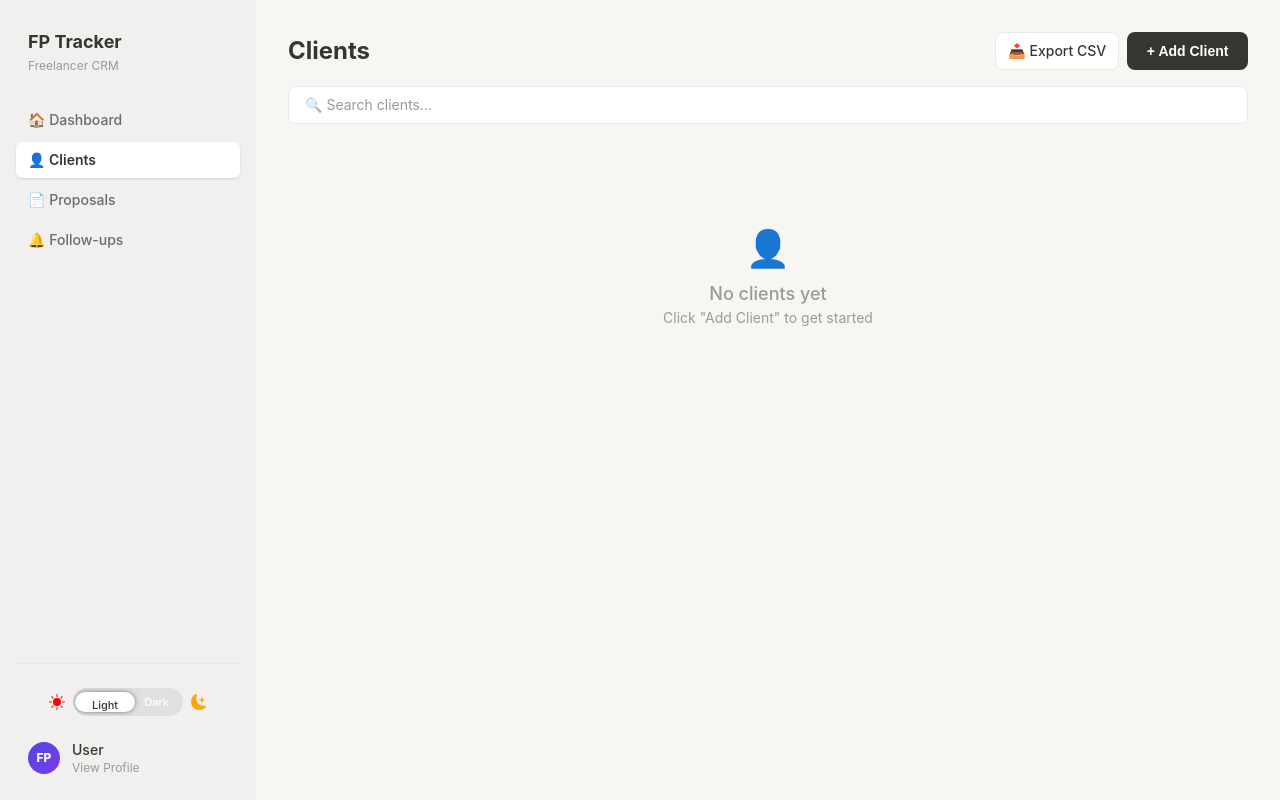
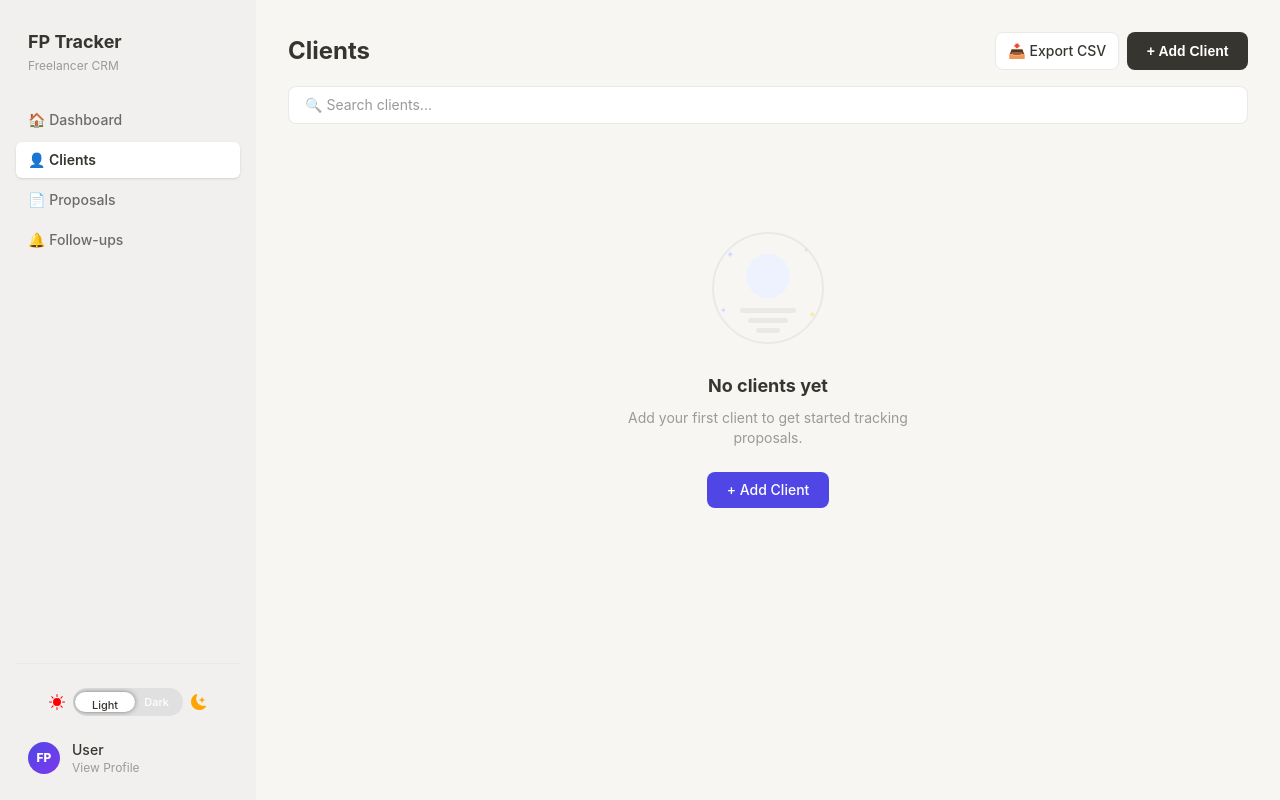
Before and after one commit to html-moiz03/freelancer-proposal-tracker, a React (Vite) app: page /dashboard/clients in a window 1280 px wide. Built offline with nearby package versions, Linux system fonts and the light colour scheme.

Commit message:
feat: add empty state illustrations to Clients, Proposals and Follow-ups

```diff
--- /dev/null
+++ b/src/components/EmptyState.jsx
@@ -0,0 +1,50 @@
+export default function EmptyState({ icon, title, description, actionLabel, onAction, isDark }) {
+  return (
+    <div className="flex flex-col items-center justify-center py-20 text-center">
+
+      {/* SVG Illustration */}
+      <div style={{ marginBottom: '24px' }}>
+        <svg width="120" height="120" viewBox="0 0 120 120" fill="none" xmlns="http://www.w3.org/2000/svg">
+          {/* Base circle */}
+          <circle cx="60" cy="60" r="55" fill={isDark ? '#1e1e1e' : '#F7F6F3'} stroke={isDark ? '#2a2a2a' : '#E9E9E7'} strokeWidth="2"/>
+
+          {/* Icon background */}
+          <circle cx="60" cy="48" r="22" fill={isDark ? '#2a2a2a' : '#EEF2FF'}/>
+
+          {/* Dynamic emoji icon */}
+          <text x="60" y="56" textAnchor="middle" fontSize="22">{icon}</text>
+
+          {/* Lines suggesting empty list */}
+          <rect x="32" y="80" width="56" height="5" rx="2.5" fill={isDark ? '#2a2a2a' : '#E9E9E7'}/>
+          <rect x="40" y="90" width="40" height="5" rx="2.5" fill={isDark ? '#2a2a2a' : '#E9E9E7'}/>
+          <rect x="48" y="100" width="24" height="5" rx="2.5" fill={isDark ? '#2a2a2a' : '#E9E9E7'}/>
+
+          {/* Doodle stars */}
+          <text x="18" y="30" fontSize="10" fill="#c7d2fe" opacity="0.8">✦</text>
+          <text x="95" y="25" fontSize="8" fill="#e9d5ff" opacity="0.8">✦</text>
+          <text x="100" y="90" fontSize="10" fill="#fde68a" opacity="0.8">✦</text>
+          <text x="12" y="85" fontSize="8" fill="#c7d2fe" opacity="0.8">✦</text>
+        </svg>
+      </div>
+
+      {/* Text */}
+      <h3 className="text-lg font-bold mb-2" style={{ color: isDark ? '#ffffff' : '#37352F' }}>
+        {title}
+      </h3>
+      <p className="text-sm mb-6 max-w-xs" style={{ color: isDark ? '#94a3b8' : '#9B9A97' }}>
+        {description}
+      </p>
+
+      {/* CTA Button */}
+      {actionLabel && onAction && (
+        <button
+          onClick={onAction}
+          className="px-5 py-2 rounded-lg text-sm font-medium transition-colors"
+          style={{ backgroundColor: '#4F46E5', color: '#FFFFFF' }}
+        >
+          {actionLabel}
+        </button>
+      )}
+    </div>
+  )
+}
--- a/src/pages/Clients.jsx
+++ b/src/pages/Clients.jsx
@@ -5,6 +5,7 @@ import { useTheme } from '../context/ThemeContext'
 import FancyButton from '../components/FancyButton'
 import { exportClientsCSV } from '../utils/exportCSV'
 import { useNavigate } from 'react-router-dom'
+import EmptyState from '../components/EmptyState'
 
 export default function Clients() {
   const { clients, addClient, deleteClient, updateClient } = useApp()
@@ -112,11 +113,14 @@ export default function Clients() {
       )}
 
       {filteredClients.length === 0 ? (
-        <div className="text-center py-20" style={{ color: subColor }}>
-          <p className="text-4xl mb-3">👤</p>
-          <p className="text-lg font-medium">{search ? 'No clients found' : 'No clients yet'}</p>
-          <p className="text-sm">{search ? 'Try a different search term' : 'Click "Add Client" to get started'}</p>
-        </div>
+        <EmptyState
+          icon="👤"
+          title={search ? 'No clients found' : 'No clients yet'}
+          description={search ? 'Try a different search term or clear the search.' :'Add your first client to get started tracking proposals.'}
+          actionLabel={search ? null : '+ Add Client'}
+          onAction={search ? null : () => setShowForm(true)}
+          isDark={isDark}
+        />
       ) : (
         <div className="grid grid-cols-1 gap-3">
           {filteredClients.map((client) => (
--- a/src/pages/Followups.jsx
+++ b/src/pages/Followups.jsx
@@ -3,6 +3,7 @@ import { useApp } from '../context/AppContext'
 import { useToast } from '../context/ToastContext'
 import { useTheme } from '../context/ThemeContext'
 import FancyButton from '../components/FancyButton'
+import EmptyState from '../components/EmptyState'
 
 export default function Followups() {
   const { followups, addFollowup, deleteFollowup, updateFollowup, proposals } = useApp()
@@ -96,11 +97,14 @@ export default function Followups() {
       )}
 
       {followups.length === 0 ? (
-        <div className="text-center py-20" style={{ color: subColor }}>
-          <p className="text-4xl mb-3">🔔</p>
-          <p className="text-lg font-medium">No follow-ups yet</p>
-          <p className="text-sm">Click "+ Add Follow-up" to get started</p>
-        </div>
+        <EmptyState
+          icon="🔔"
+          title="No follow-ups yet"
+          description="Add follow-up reminders to your proposals so you never miss a chance to close a deal."
+          actionLabel="+ Add Follow-up"
+          onAction={() => setShowForm(true)}
+          isDark={isDark}
+        />
       ) : (
         <div className="grid grid-cols-1 gap-3">
           {followups.map((followup) => (
--- a/src/pages/Proposals.jsx
+++ b/src/pages/Proposals.jsx
@@ -5,6 +5,7 @@ import { useTheme } from '../context/ThemeContext'
 import FancyButton from '../components/FancyButton'
 import { exportProposalPDF } from '../utils/exportPDF'
 import { exportProposalsCSV } from '../utils/exportCSV'
+import EmptyState from '../components/EmptyState'
 
 const STATUS_OPTIONS = ['Draft', 'Sent', 'In Review', 'Won', 'Lost']
 
@@ -171,11 +172,14 @@ export default function Proposals() {
       )}
 
       {filtered.length === 0 ? (
-        <div className="text-center py-20" style={{ color: subColor }}>
-          <p className="text-4xl mb-3">📄</p>
-          <p className="text-lg font-medium">{search ? 'No proposals found' : 'No proposals yet'}</p>
-          <p className="text-sm">{search ? 'Try a different search term' : 'Click "+ New Proposal" to get started'}</p>
-        </div>
+        <EmptyState
+          icon="📄"
+          title={search ? 'No proposals found' : 'No proposals yet'}
+          description={search ? 'Try a different search term or clear the search.' : 'Create your first proposal to start tracking deals.'}
+          actionLabel={search ? null : '+ New Proposal'}
+          onAction={search ? null : () => setShowForm(true)}
+          isDark={isDark}
+        />
       ) : (
         <div className="grid grid-cols-1 gap-3">
           {filtered.map((proposal) => (
```
